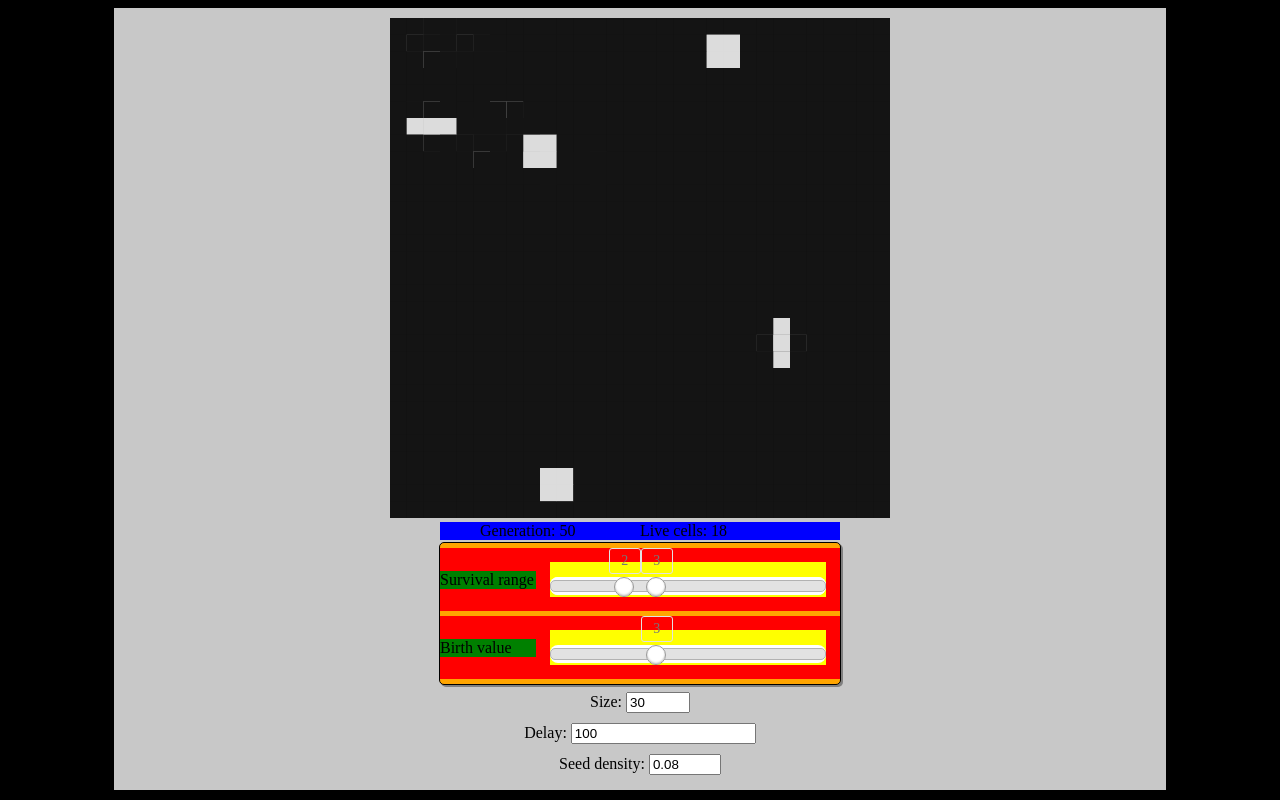
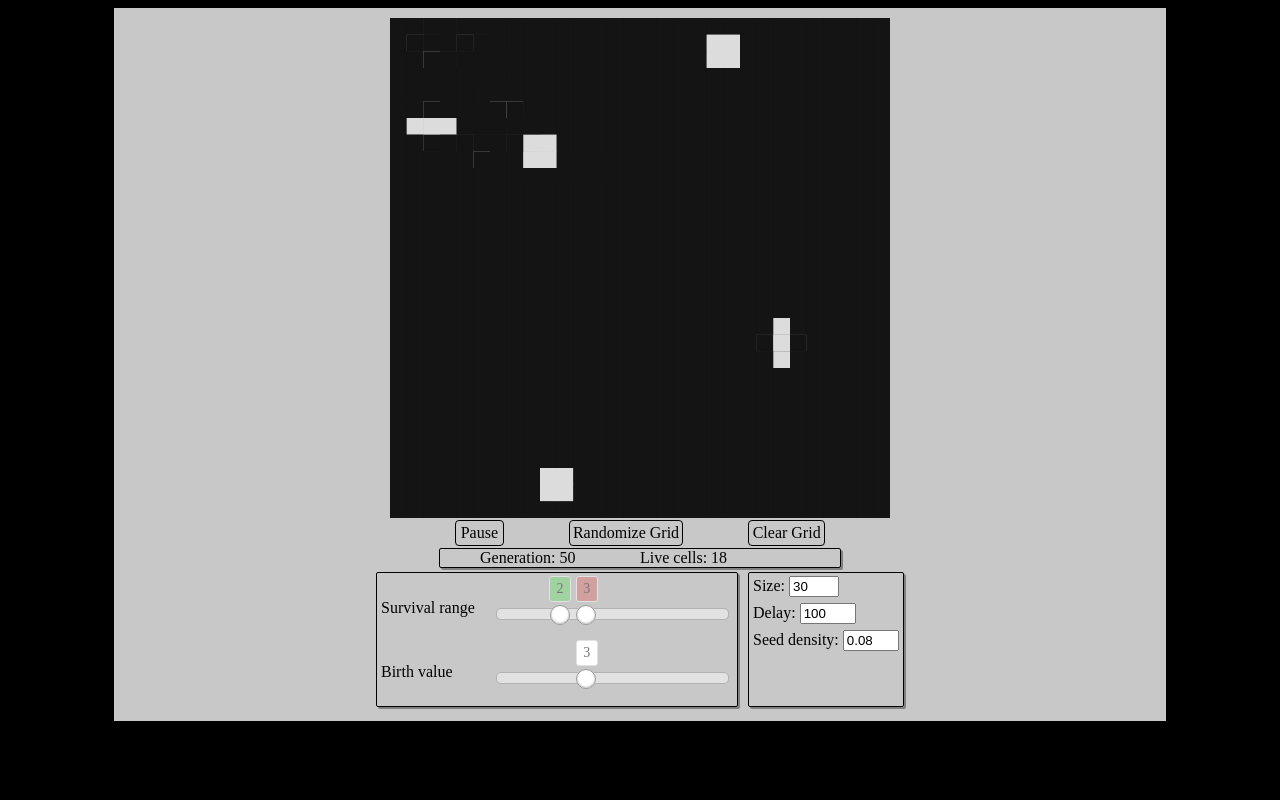
Before and after one commit to nrsyed/conway, a plain HTML site: page javascript/conway.html in a window 1280 px wide. Drawn offline with Linux system fonts and the light colour scheme.

Commit message:
Adjust layout, add buttons to un/pause, randomize, and clear grid

```diff
--- a/javascript/conway.css
+++ b/javascript/conway.css
@@ -10,12 +10,44 @@ body {
   width: 80%;
 }
 
-p {
-  margin: 2px auto;
+.button {
+  border: 1px solid black;
+  border-radius: 4px;
+  cursor: pointer;
+  /*font-size: 18px;*/
+  padding: 0.2em;
+  min-width: 40px;
+}
+
+.button:hover {
+  background-color: rgba(255, 255, 255, 0.6);
+
+  -webkit-touch-callout: none;
+  -webkit-user-select: none;
+  -khtml-user-select: none;
+  -moz-user-select: none;
+  -ms-user-select: none;
+  user-select: none;
+}
+
+.controls {
+  display: flex;
+  flex-direction: row;
+  justify-content: space-evenly;
+  margin: 0 auto;
+  max-width: 500px;
+  position: relative;
+  top: -2px;
+}
+
+.container {
+  border: 1px solid black;
+  border-radius: 2px;
+  box-shadow: 2px 2px gray;;
+  margin: 4px 5px;
 }
 
 .counter-row {
-  background-color: blue;
   display: flex;
   flex-direction: row;
   justify-content: center;
@@ -28,18 +60,25 @@ p {
   width: 40%;
 }
 
+.settings {
+  display: flex;
+  flex-direction: row;
+  justify-content: center;
+  margin: 0 auto;
+  min-width: 520px;
+}
+
 .slider-container {
-  background-color: orange;
-  border: 1px solid black;
-  border-radius: 5px;
-  box-shadow: 2px 2px gray;;
-  margin: 2px auto;
-  padding: 5px auto;
-  width: 400px;
+  width: 360px;
+}
+
+.form-container {
+  padding-left: 4px;
+  text-align: left;
+  width: 150px;
 }
 
 .slider-row {
-  background-color: red;
   display: flex;
   flex-direction: row;
   align-items: center;
@@ -50,38 +89,38 @@ p {
 }
 
 .slider {
-  --balloon-width: 30px;
+  --balloon-width: 20px;
   --thumb-width: 20px;
   --slider-height: 12px;
-  --slider-width: 300px;
+  --slider-width: 240px;
   --slider-range: calc(var(--slider-width) - var(--thumb-width));
 
-  background-color: yellow;
   position: relative;
   height: 35px;
   width: var(--slider-width);
-  margin: 14px 14px;
+  margin: 12px 8px;
   text-align: left;
 }
 
 .slider-label {
-  background-color: green;
+  padding-left: 4px;
   text-align: left;
-  width: 104px;
+  width: 110px;
 }
 
 .slider input {
+  background-color: transparent;
+  border-radius: 8px;
+  cursor: pointer;
+  height: 18px;
+  left: 0;
+  margin: 0;
+  outline: none;
+  padding: 0;
   pointer-events: none;
   position: absolute;
-  left: 0;
   top: 15px;
   width: 100%;
-  outline: none;
-  height: 18px;
-  margin: 0;
-  padding: 0;
-  border-radius: 8px;
-  outline: none;
 
   -webkit-appearance: none;
 }
@@ -138,30 +177,40 @@ output {
   font-size: 14px;
   height: 24px;
   line-height: 24px;
+  margin: 0;
   position: absolute;
   text-align: center;
   top: -14px;
   width: var(--balloon-width);
 }
 
-#lower-balloon {
+#survival-min-bubble {
   background-color: rgba(0, 255, 0, 0.2);
   left: calc((2 / 8) * var(--slider-range) + var(--left-offset));
-  /*left: calc((2 / 8) * var(--slider-range) + 2 * var(--left-offset));*/
 }
 
-#upper-balloon {
+#survival-max-bubble {
   background-color: rgba(255, 0, 0, 0.2);
   left: calc((3 / 8) * var(--slider-range) + var(--left-offset));
-  /*left: calc((3 / 8) * var(--slider-range) + 3 * var(--left-offset));*/
 }
 
-#birth-balloon {
+#birth-val-bubble {
   background-color: #fff;
-  /*left: calc((3 / 8) * var(--slider-range) + 3 * var(--left-offset));*/
   left: calc((3 / 8) * var(--slider-range) + var(--left-offset));
 }
 
 form input {
-  margin: 5px auto;
+  margin: 3px auto;
 }
+
+form #size {
+  width: 42px;
+}
+
+form #delay {
+  width: 48px;
+}
+
+form #density {
+  width: 48px;
+}
--- a/javascript/conway.html
+++ b/javascript/conway.html
@@ -7,12 +7,20 @@
   <body>
     <div class="game-of-life">
       <canvas id="canvas" height=500 width=500></canvas>
-      <div class="counter-row">
+
+      <div class="controls">
+        <span id="pause" class="button">Pause</span>
+        <span id="randomize" class="button">Randomize Grid</span>
+        <span id="clear" class="button">Clear Grid</span>
+      </div>
+
+      <div class="container counter-row">
         <div class="counter">Generation: <span id="generation">0</span></div>
         <div class="counter">Live cells: <span id="live-cells">0</span></div>
       </div>
 
-      <div class="slider-container">
+      <div class="settings">
+        <div class="container slider-container">
           <div class="slider-row">
             <div class="slider-label">
               Survival range
@@ -39,15 +47,19 @@
           </div>
         </div>
 
+        <div class="container form-container">
           <form id="size-form">
             Size: <input id="size" type="number" min=2 max=500 step=1 value=30>
           </form>
           <form id="settings-form">
-        Delay: <input id="delay" type="number" min=1 step=1 value=100><br>
+            Delay: <input id="delay" type="number" min=1 max=5000 step=1 value=100><br>
             Seed density: <input id="density" type="number" min=0.01 max=1
               step=0.01 value=0.08>
           </form>
         </div>
+      </div>
+
+    </div>
   </body>
   <script src="conway.js"></script>
 </html>
--- a/javascript/conway.js
+++ b/javascript/conway.js
@@ -120,7 +120,6 @@ GameCanvas.prototype = {
   }
 }
 
-
 /**
  * @class GameOfLife
  * Class to implement Conway's Game of Life.
@@ -234,35 +233,11 @@ GameOfLife.prototype = {
   }
 }
 
-function keyDown(e) {
-  switch (e.keyCode) {
-    case 32:
-      // Spacebar: pause/unpause Game execution.
-      if (gc.running) {
-        gc.running = false;
-      } else {
-        gc.running = true;
-        gc.run();
-      }
-      break;
-    case 82:
-      // r: randomize grid.
-      gc.randomizeGrid();
-      gc.drawGrid();
-      break;
-    case 16:
-      // Shift: clear grid.
-      gc.clearGrid();
-      break;
-    default:
-      //console.log(e.keyCode);
-  }
-}
-
-function click(e) {
+function clickCanvas(e) {
   let cellX = Math.floor(e.layerX / gc.cellWidth);
   let cellY = Math.floor(e.layerY / gc.cellHeight);
   gc.toggleCell(cellY, cellX);
+  gc.updateCounters();
 }
 
 /** @function toCamelCase - Convert "kebab-case" to "camelCase". */
@@ -380,10 +355,29 @@ function init() {
     updateSliderBubble(slider);
   }
 
-  window.addEventListener("keydown", keyDown);
+  let pauseButton = document.getElementById("pause");
+  pauseButton.addEventListener("click", function(e) {
+    if (gc.running) {
+      gc.running = false;
+      this.innerHTML = "Run";
+    } else {
+      gc.running = true;
+      gc.run();
+      this.innerHTML = "Pause";
+    }
+  });
+
+  let randomizeButton = document.getElementById("randomize");
+  randomizeButton.addEventListener("click", function(e) {
+    gc.randomizeGrid();
+    gc.drawGrid();
+  });
+
+  let clearButton = document.getElementById("clear");
+  clearButton.addEventListener("click", function(e) { gc.clearGrid() });
 
   let canvas = document.getElementById("canvas");
-  canvas.addEventListener("click", click);
+  canvas.addEventListener("click", clickCanvas);
 
   let sizeForm = document.getElementById("size-form");
   sizeForm.addEventListener("submit", sizeSubmit);
```
Lines whose indentation alone changed are shown as unchanged.
